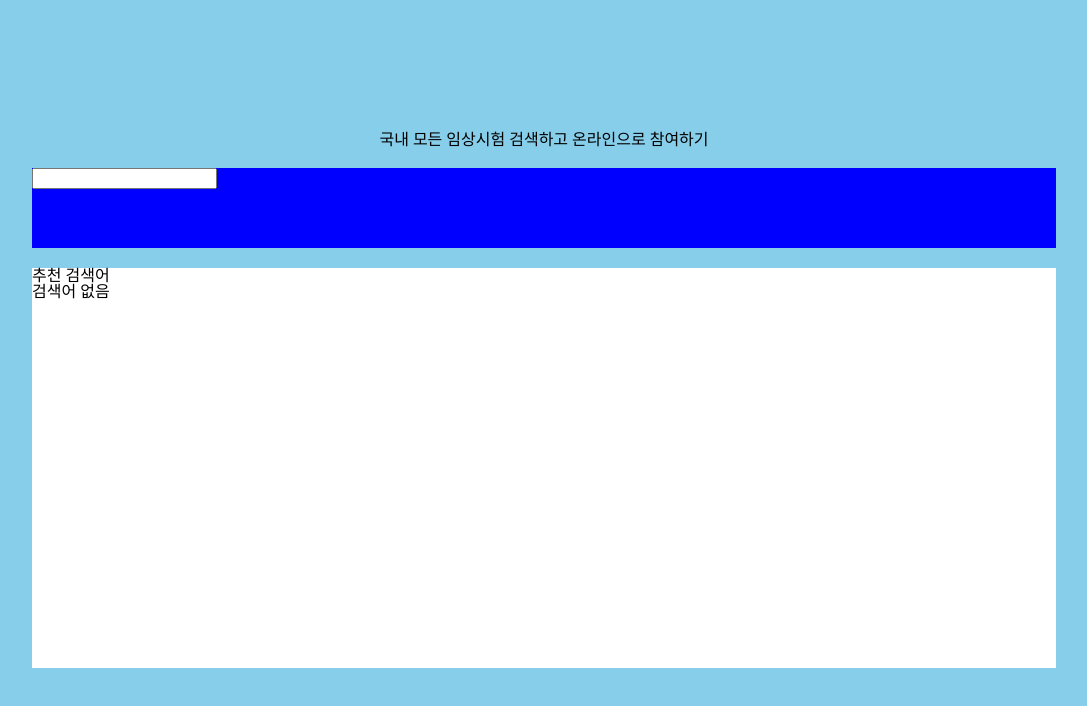
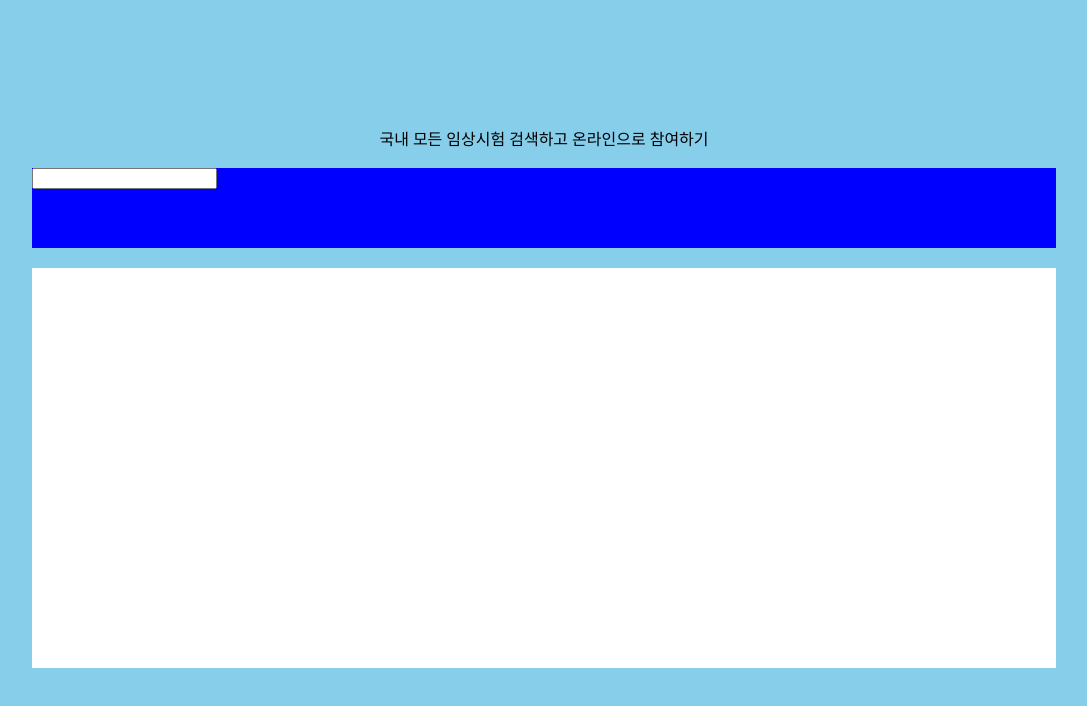
Before and after one commit to wanted-pre-onboarding-team-7/pre-onboarding-8th-3-7, a React (Create React App) app: page / in a window 1280 px wide. Shown: the top 706 px of the page, without its empty margins (96-1183 px from the left). Built offline with nearby package versions, Linux system fonts and the light colour scheme.

Commit message:
feat : focusout 상태값 처리

```diff
--- a/src/components/searchBar/SearchBar.tsx
+++ b/src/components/searchBar/SearchBar.tsx
@@ -6,6 +6,7 @@ import { getItem, setItem } from '../../utils/localStorage';
 type TsearchBar = {
   setSickSearchs: Dispatch<SetStateAction<TsickSearchs>>;
   setSearchFocusIdx: Dispatch<SetStateAction<number>>;
+  setIsSearching: Dispatch<SetStateAction<boolean>>;
   sickSearchs: TsickSearchs;
 };
 type TsickSearchs = Tsick[];
@@ -14,6 +15,7 @@ type Tsick = { sickCd: string; sickNm: string };
 function SearchBar({
   setSickSearchs,
   setSearchFocusIdx,
+  setIsSearching,
   sickSearchs,
 }: TsearchBar) {
   let timer: ReturnType<typeof setTimeout>;
@@ -23,10 +25,11 @@ function SearchBar({
     timer && clearTimeout(timer);
     timer = setTimeout(async () => {
       const localSickData = getItem('sick') || {};
+      setIsSearching(true);
       if (localSickData[inputValue]) {
         setSickSearchs(inputValue !== '' ? localSickData[inputValue] : []);
       } else {
-        const searchSicks = await getSearchSicks(inputValue);
+        const searchSicks = await getSearchSicks(inputValue, 7);
         setSickSearchs(searchSicks);
         const newLocalStorageSicks = {
           ...localSickData,
@@ -56,9 +59,18 @@ function SearchBar({
     }
   };
 
+  const focusOut = () => {
+    setIsSearching(false);
+  };
+
   return (
     <div className={styles.container}>
-      <input type="text" onChange={debounce} onKeyUp={keyupFocusSearch} />
+      <input
+        type="text"
+        onChange={debounce}
+        onKeyUp={keyupFocusSearch}
+        onBlur={focusOut}
+      />
     </div>
   );
 }
--- a/src/components/searchResult/SearchResult.tsx
+++ b/src/components/searchResult/SearchResult.tsx
@@ -3,20 +3,30 @@ import styles from './SearchResult.module.css';
 type TsearchResult = {
   sickSearchs: TsickSearchs;
   searchFocusIdx: number;
+  isSearching: boolean;
 };
 type TsickSearchs = Tsick[];
 type Tsick = { sickCd: string; sickNm: string };
 
-function SearchResult({ sickSearchs, searchFocusIdx }: TsearchResult) {
+function SearchResult({
+  sickSearchs,
+  searchFocusIdx,
+  isSearching,
+}: TsearchResult) {
   return (
     <div className={styles.container}>
-      <span>추천 검색어</span>
-      {sickSearchs.map(({ sickCd, sickNm }, idx) => (
-        <div key={sickCd} data-focus={searchFocusIdx === idx}>
-          {sickNm}
-        </div>
-      ))}
-      {sickSearchs.length === 0 && <div>검색어 없음</div>}
+      {isSearching && sickSearchs.length === 0 && (
+        <>
+          <span>추천 검색어</span>
+          <div>검색어 없음</div>
+        </>
+      )}
+      {isSearching &&
+        sickSearchs.map(({ sickCd, sickNm }, idx) => (
+          <div key={sickCd} data-focus={searchFocusIdx === idx}>
+            {sickNm}
+          </div>
+        ))}
     </div>
   );
 }
--- a/src/pages/Home.tsx
+++ b/src/pages/Home.tsx
@@ -9,6 +9,7 @@ type Tsick = { sickCd: string; sickNm: string };
 function Home() {
   const [sickSearchs, setSickSearchs] = useState<TsickSearchs>([]);
   const [searchFocusIdx, setSearchFocusIdx] = useState(-1);
+  const [isSearching, setIsSearching] = useState(false);
 
   return (
     <div className={styles.container}>
@@ -16,9 +17,14 @@ function Home() {
       <SearchBar
         setSickSearchs={setSickSearchs}
         setSearchFocusIdx={setSearchFocusIdx}
+        setIsSearching={setIsSearching}
         sickSearchs={sickSearchs}
       />
-      <SearchResult sickSearchs={sickSearchs} searchFocusIdx={searchFocusIdx} />
+      <SearchResult
+        sickSearchs={sickSearchs}
+        searchFocusIdx={searchFocusIdx}
+        isSearching={isSearching}
+      />
     </div>
   );
 }
```
